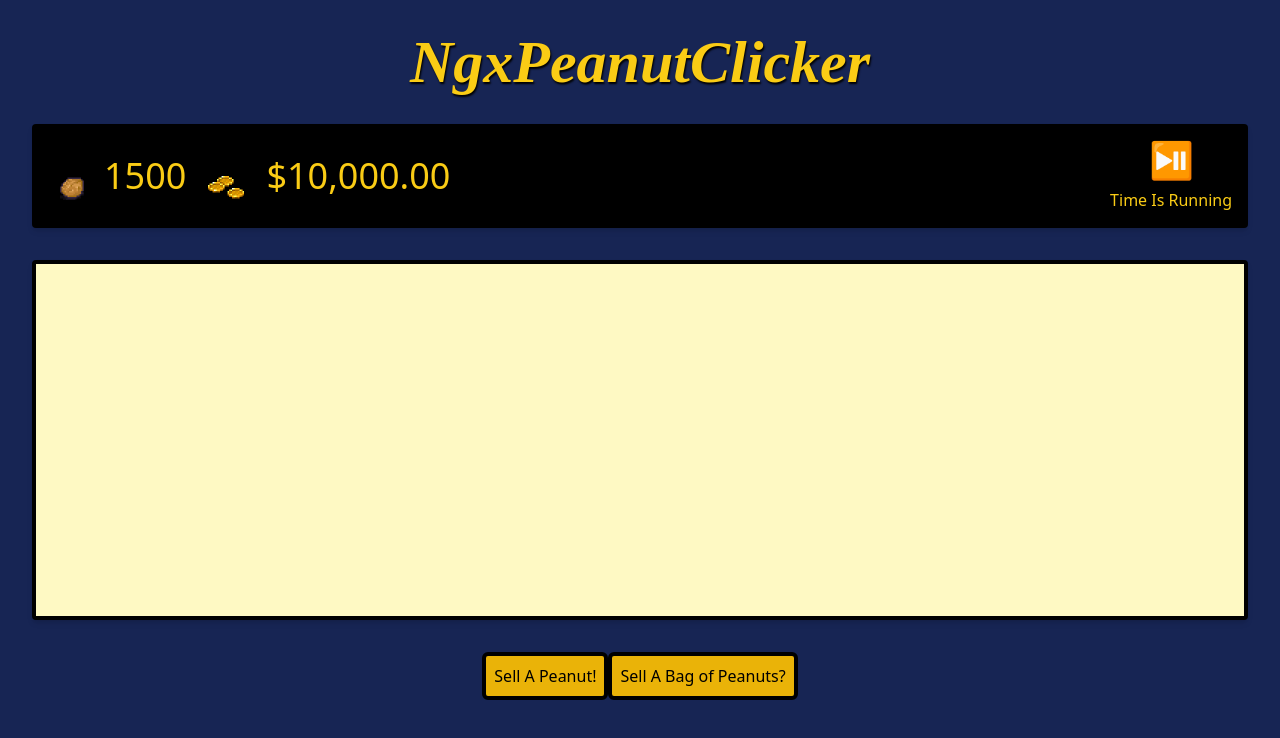
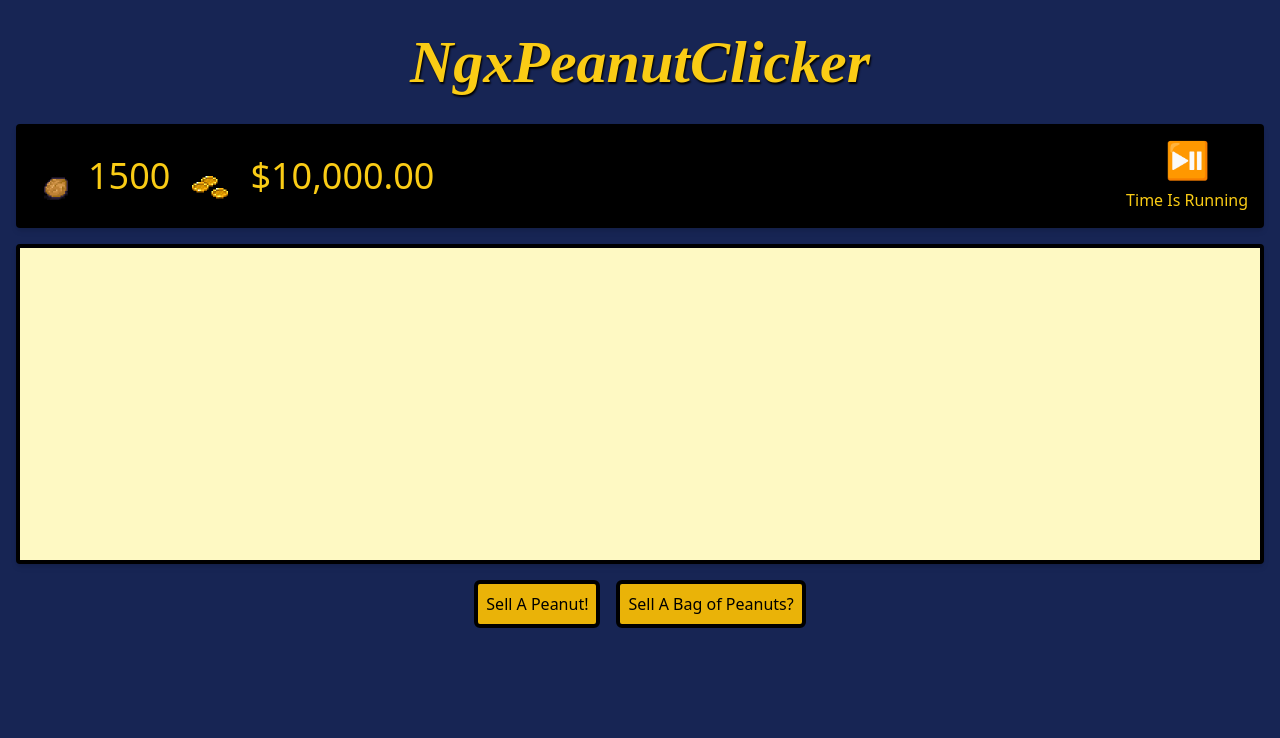
Before and after one commit to TwelveP/ngx-peanut-clicker, an Angular app: page /peanuts in a window 1280 px wide. Shown: the top 738 px of the page. Built offline with nearby package versions, Linux system fonts and the light colour scheme.

Commit message:
style: better simpler main screen layout

```diff
--- a/src/app/game/main-screen/main-screen.component.html
+++ b/src/app/game/main-screen/main-screen.component.html
@@ -1,14 +1,16 @@
-<h1 class="m-8 font-fantasque-sans-mono italic font-bold text-6xl text-center text-yellow-400"
-    style="text-shadow: black 1px 2px 2px;">NgxPeanutClicker</h1>
+<div>
+    <h1 class="my-8 font-fantasque-sans-mono italic font-bold text-6xl text-center text-yellow-400"
+        style="text-shadow: black 1px 2px 2px;">NgxPeanutClicker</h1>
+</div>
 
 <div>
-    <app-status-panel class="m-8 flex items-center justify-between bg-black text-yellow-400 rounded shadow-md p-4 lg:gap-8"></app-status-panel>
+    <app-status-panel class="flex mx-4 items-center justify-between bg-black text-yellow-400 lg:rounded shadow-md p-4 lg:gap-8"></app-status-panel>
 </div>
 
-<div class="m-8 bg-yellow-100 rounded border-4 border-black shadow-md p-4">
-    <app-task-queue class="block w-full h-80 overflow-auto"></app-task-queue>
+<div>
+    <app-task-queue class="block h-80 m-4 bg-yellow-100 rounded border-4 border-black shadow-md p-4 overflow-auto"></app-task-queue>
 </div>
 
-<div class="mt-8 flex place-content-center gap-4">
-    <app-buttons-bar></app-buttons-bar>
+<div>
+    <app-buttons-bar class="flex place-content-center gap-4"></app-buttons-bar>
 </div>
```
